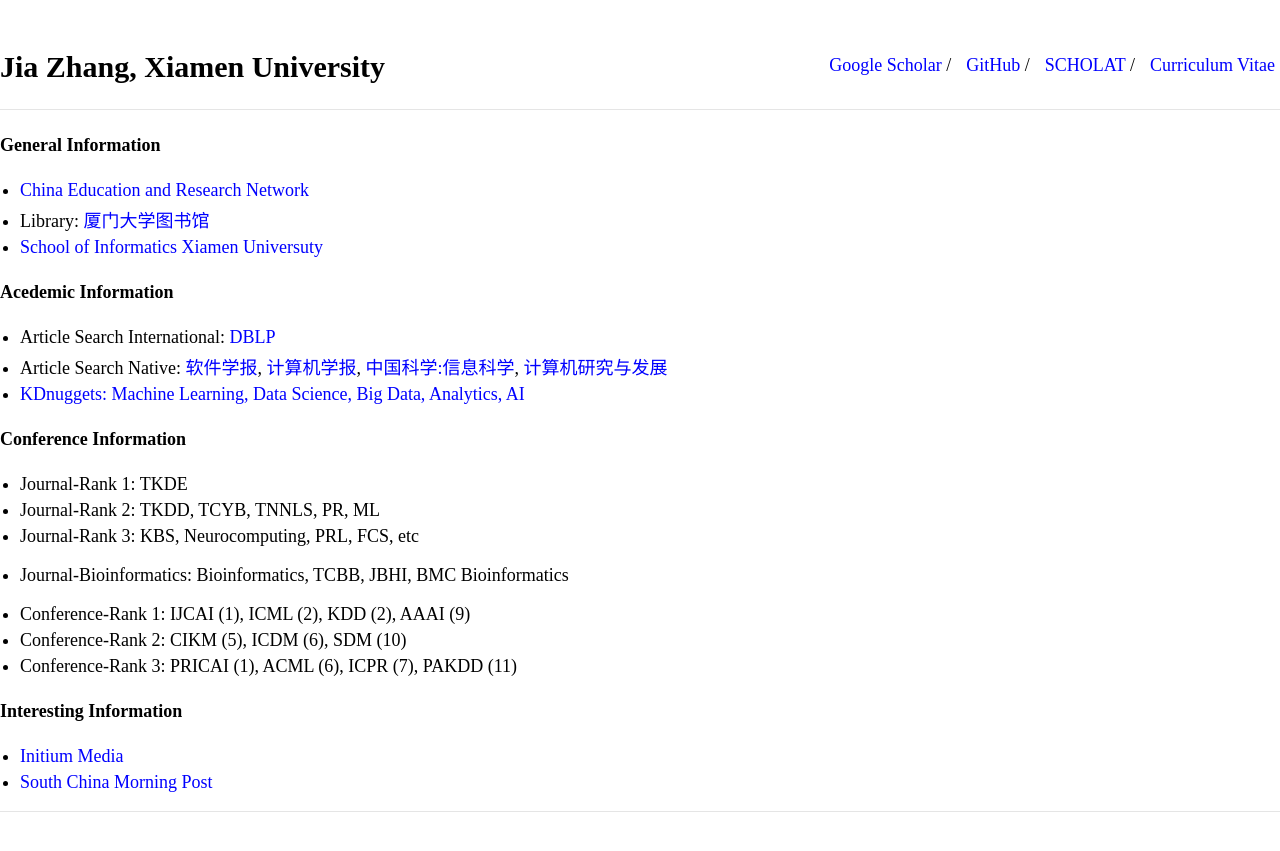
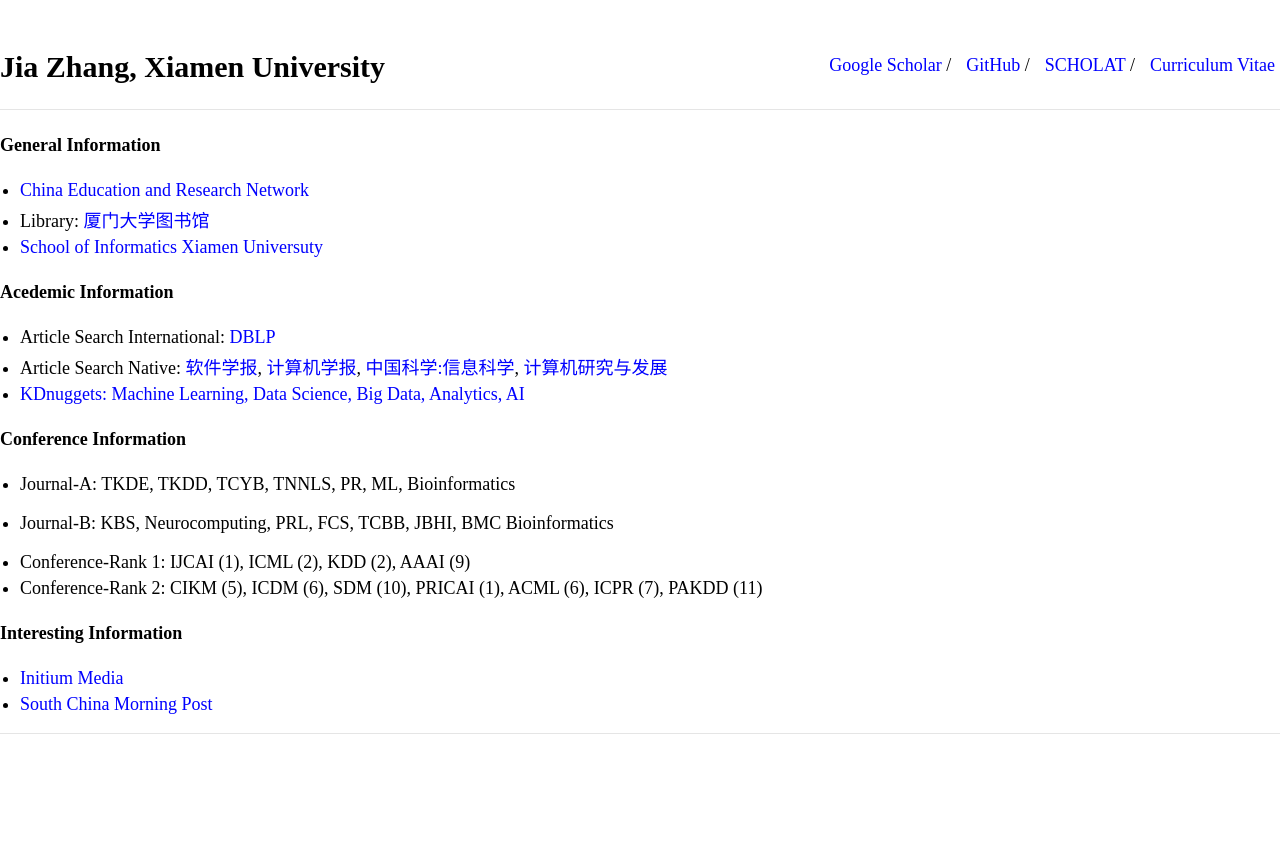
Before and after one commit to jiazhang-ml/jiazhang-ml.github.io, a Jekyll site: the page built from weblink.md, in a window 1280 px wide, cut to the strip 0-876 px from the top of the page. Shown: the top 851 px of the strip. Built offline with Jekyll 4.4.1, drawn with Linux system fonts in a browser that asks for light colours.

Commit message:
Update weblink.md

```diff
--- a/weblink.md
+++ b/weblink.md
@@ -16,14 +16,11 @@ layout: default
 * [KDnuggets: Machine Learning, Data Science, Big Data, Analytics, AI](https://www.kdnuggets.com/)
 
 #### Conference Information
-* Journal-Rank 1: TKDE
-* Journal-Rank 2: TKDD, TCYB, TNNLS, PR, ML
-* Journal-Rank 3: KBS, Neurocomputing, PRL, FCS, etc
-* Journal-Bioinformatics: Bioinformatics, TCBB, JBHI, BMC Bioinformatics
+* Journal-A: TKDE, TKDD, TCYB, TNNLS, PR, ML, Bioinformatics
+* Journal-B: KBS, Neurocomputing, PRL, FCS, TCBB, JBHI, BMC Bioinformatics
 
 * Conference-Rank 1: IJCAI (1), ICML (2), KDD (2), AAAI (9)
-* Conference-Rank 2: CIKM (5), ICDM (6), SDM (10)
-* Conference-Rank 3: PRICAI (1), ACML (6), ICPR (7), PAKDD (11)
+* Conference-Rank 2: CIKM (5), ICDM (6), SDM (10), PRICAI (1), ACML (6), ICPR (7), PAKDD (11)
 
 #### Interesting Information
 
```
